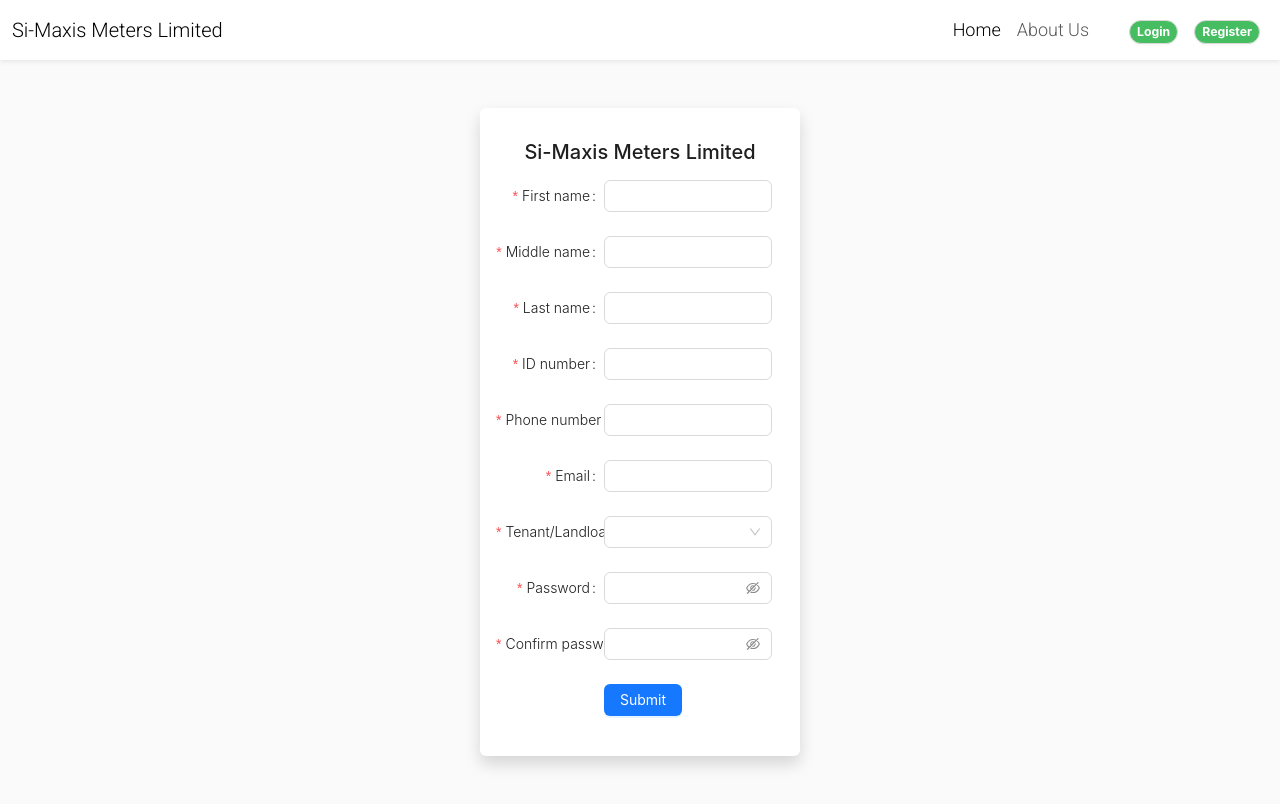
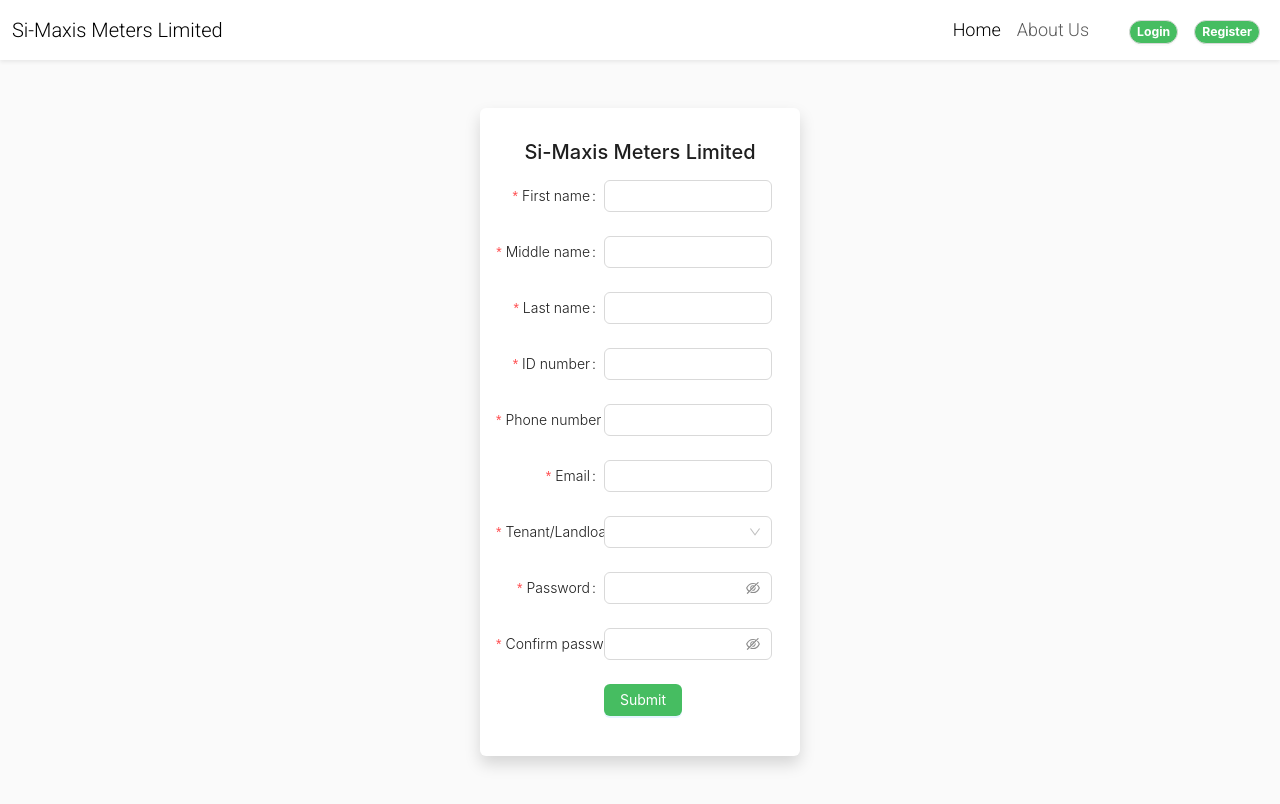
Before and after one commit to ndutagrace25/simaxis, a React (Vite) app: page /register in a window 1280 px wide. Built offline with nearby package versions, Linux system fonts and the light colour scheme.

Commit message:
added registration page

```diff
--- a/src/pages/Register.tsx
+++ b/src/pages/Register.tsx
@@ -1,7 +1,6 @@
 import { Button, Form, Input, InputNumber, Select } from "antd";
+import { useState } from "react";
 import { NavBar } from "../common";
-import React, { useState } from "react";
-import { LockOutlined } from "@ant-design/icons";
 
 const formItemLayout = {
   labelCol: {
@@ -139,7 +138,7 @@ const Register = () => {
             <Input.Password />
           </Form.Item>
           <Form.Item wrapperCol={{ offset: 9, span: 16 }}>
-            <Button type="primary" htmlType="submit">
+            <Button type="primary" htmlType="submit" className="bg-green">
               Submit
             </Button>
           </Form.Item>
```
